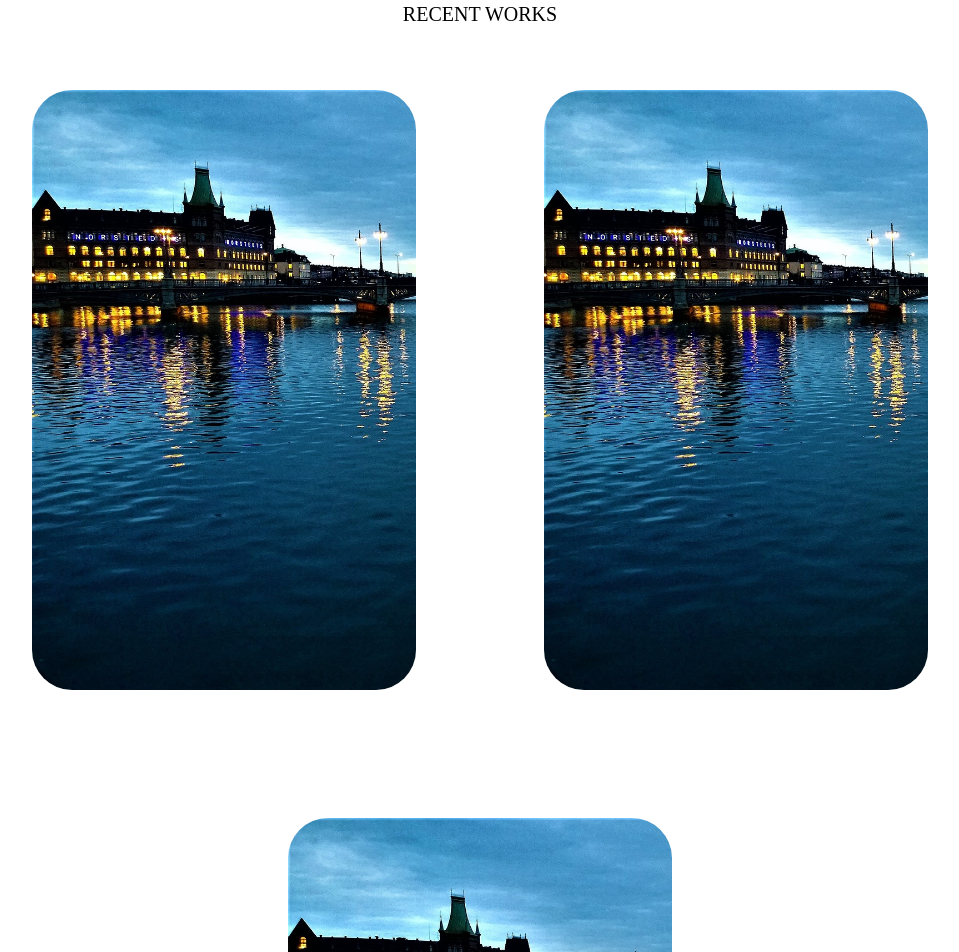
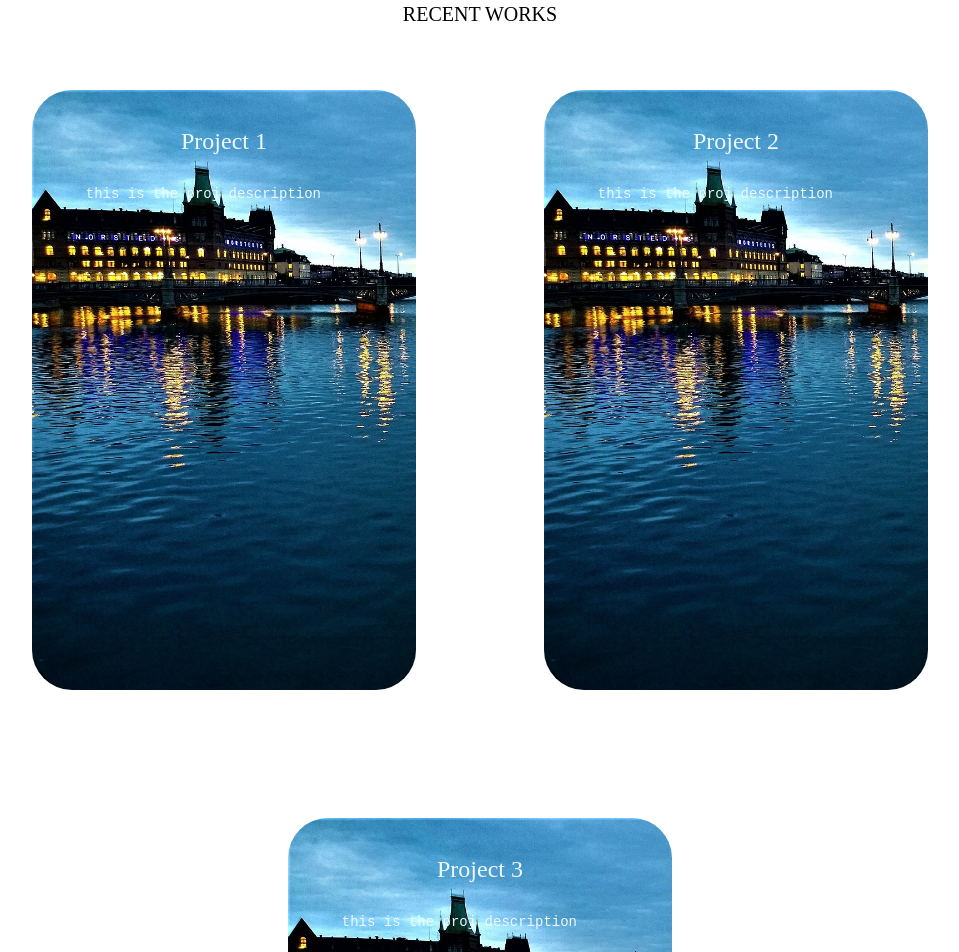
Before and after one commit to PaulTeshome/spira-site, a React (Create React App) app in the folder spira/: page / in a window 1280 px wide. Shown: the part 3120-4072 px from the top of the page, without its empty margins (160-1119 px from the left). Built offline with nearby package versions, Linux system fonts and the light colour scheme.

Commit message:
Update RecentWorks.js

```diff
--- a/spira/src/components/RecentWorks.js
+++ b/spira/src/components/RecentWorks.js
@@ -7,9 +7,9 @@ function RecentWorks() {
     <div className='recent-container'>
        <span>RECENT WORKS</span>
         <div className='work-list-container'>
-            <RecentWorksCard/>
-            <RecentWorksCard/>
-            <RecentWorksCard/>
+            <RecentWorksCard proj_title="Project 1" proj_desc=" this is the proj description"/>
+            <RecentWorksCard proj_title="Project 2" proj_desc=" this is the proj description"/>
+            <RecentWorksCard proj_title="Project 3" proj_desc=" this is the proj description"/>
         </div>
     </div>
   )
```
